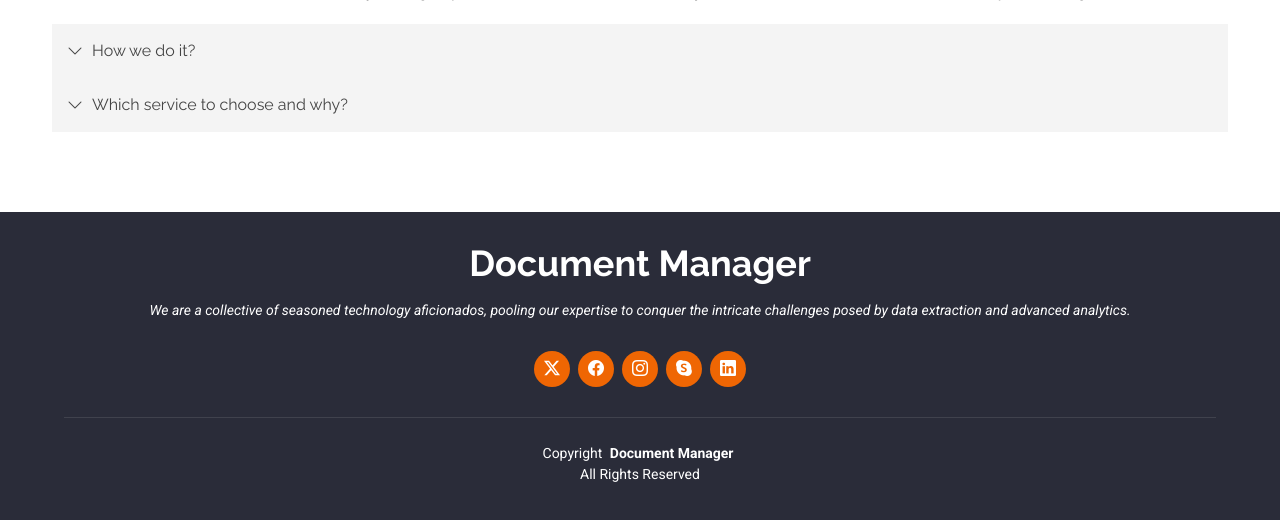
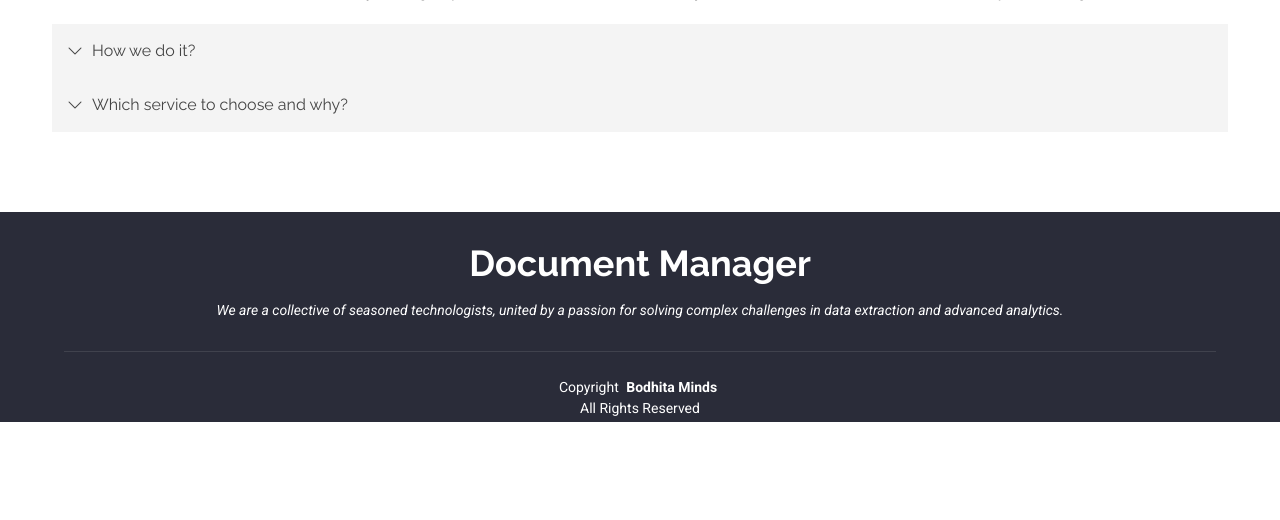
Before and after one commit to Chitwan-rana/DM, a Django app: page / in a window 1280 px wide. Shown: the part 2601-3121 px from the top of the page. After the commit the page ends 3023 px from the top, so only its background shows below. Run offline with Django 5.2, Linux system fonts and the light colour scheme; data that the repository does not hold is empty; some libraries are stand-ins or nearby versions.

Commit message:
Error Resolve

```diff
--- a/DocumentManager/templates/index.html
+++ b/DocumentManager/templates/index.html
@@ -332,6 +332,13 @@ td {
 .text-end {
   text-align: right;
 }
+
+.footer {
+  height: 210px; /* Adjust this value as needed */
+  /* Or use max-height if you want it to be responsive */
+  max-height: 210px;
+  overflow: hidden; /* If content exceeds height, hide overflow */
+}
 </style>
 </head>
 
@@ -388,10 +395,11 @@ td {
         <div class="carousel-item active">
           <div class="carousel-container">
             {% comment %} <h2 class="animate_animated animate_fadeInDown">Intelligent Document Processing </span></h2> {% endcomment %}
-            <h4 class="animate_animated animate_fadeInUp">Create Your Own Pipeline  </h4>
+            {% comment %} <h4 class="animate_animated animate_fadeInUp">Create Your Own Pipeline  </h4> {% endcomment %}
             <div class="d-flex justify-content-center gap-3 mt-3">
-            <a href="{% url 'pipeline' %}" class="btn-get-started animate__animated animate__fadeInUp scrollto">Try It</a>
+            <a href="{% url 'pipeline' %}" class="btn-get-started animate__animated animate__fadeInUp scrollto">Create Pipeline</a>
             <a href="Chat/" class="btn-get-started animate__animated animate__fadeInUp scrollto">Chat With Document</a>
+            <a href="{% url 'page_not_found'%}" class="btn-get-started animate__animated animate__fadeInUp scrollto">AI Agents</a>
           </div>
           </div>
         </div>
@@ -693,20 +701,20 @@ td {
 
   </main>
 
-  <footer id="footer" class="footer dark-background">
+  <footer id="footer" class="footer dark-background ">
     <div class="container">
       <h3 class="sitename">Document Manager</h3>
-      <p>We are a collective of seasoned technology aficionados, pooling our expertise to conquer the intricate challenges posed by data extraction and advanced analytics.</p>
-      <div class="social-links d-flex justify-content-center">
+      <p>We are a collective of seasoned technologists, united by a passion for solving complex challenges in data extraction and advanced analytics.</p>
+      {% comment %} <div class="social-links d-flex justify-content-center">
         <a href="{% url 'page_not_found' %}"><i class="bi bi-twitter-x"></i></a>
         <a href="{% url 'page_not_found' %}"><i class="bi bi-facebook"></i></a>
         <a href="{% url 'page_not_found' %}"><i class="bi bi-instagram"></i></a>
         <a href="{% url 'page_not_found' %}"><i class="bi bi-skype"></i></a>
         <a href="{% url 'page_not_found' %}"><i class="bi bi-linkedin"></i></a>
-      </div>
+      </div> {% endcomment %}
       <div class="container">
         <div class="copyright">
-          <span>Copyright</span> <strong class="px-1 sitename">Document Manager</strong> <br>
+          <span>Copyright</span> <strong class="px-1 sitename">Bodhita Minds</strong> <br>
           <span>All Rights Reserved</span>
         </div>
         <div class="credits">
```
Also changed, not shown: DocumentManager/templates/base.html (+7 -1 lines).
